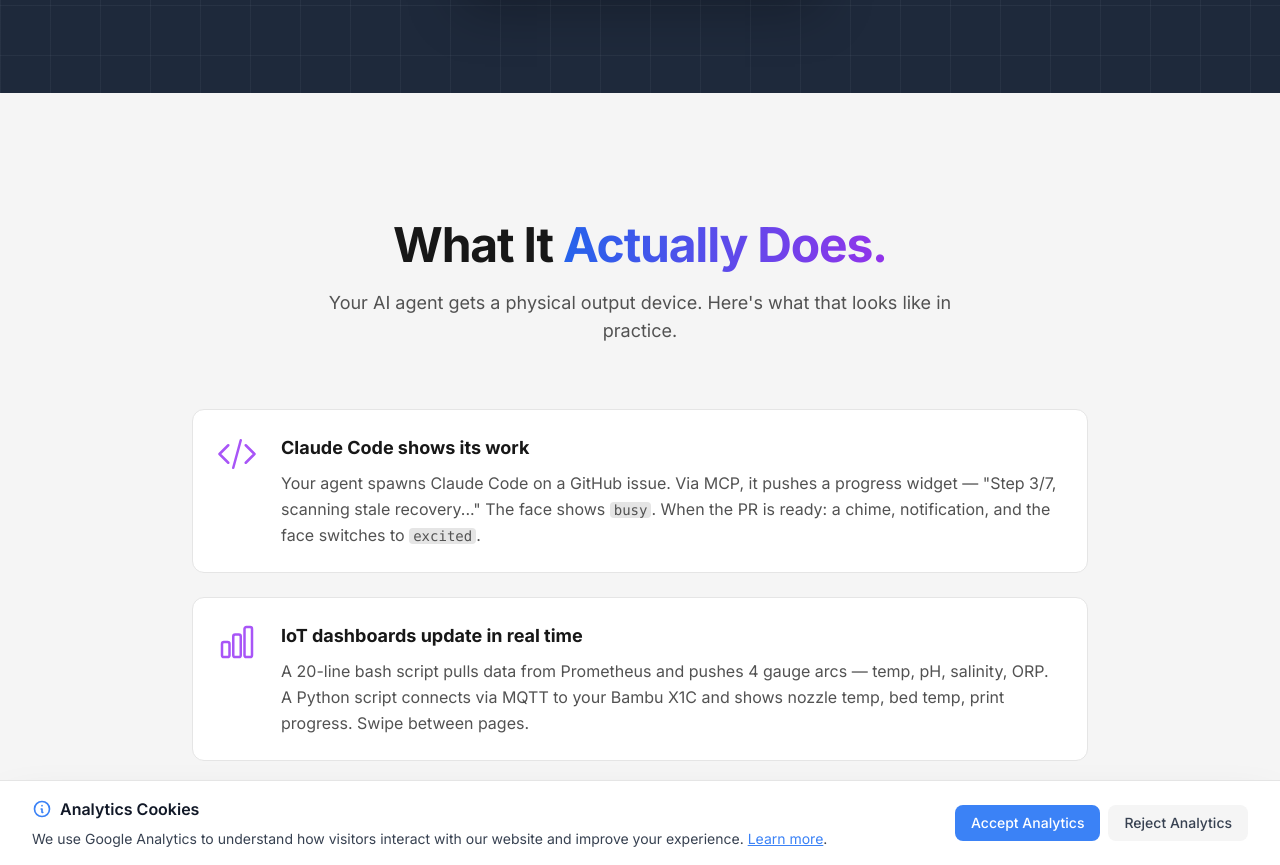
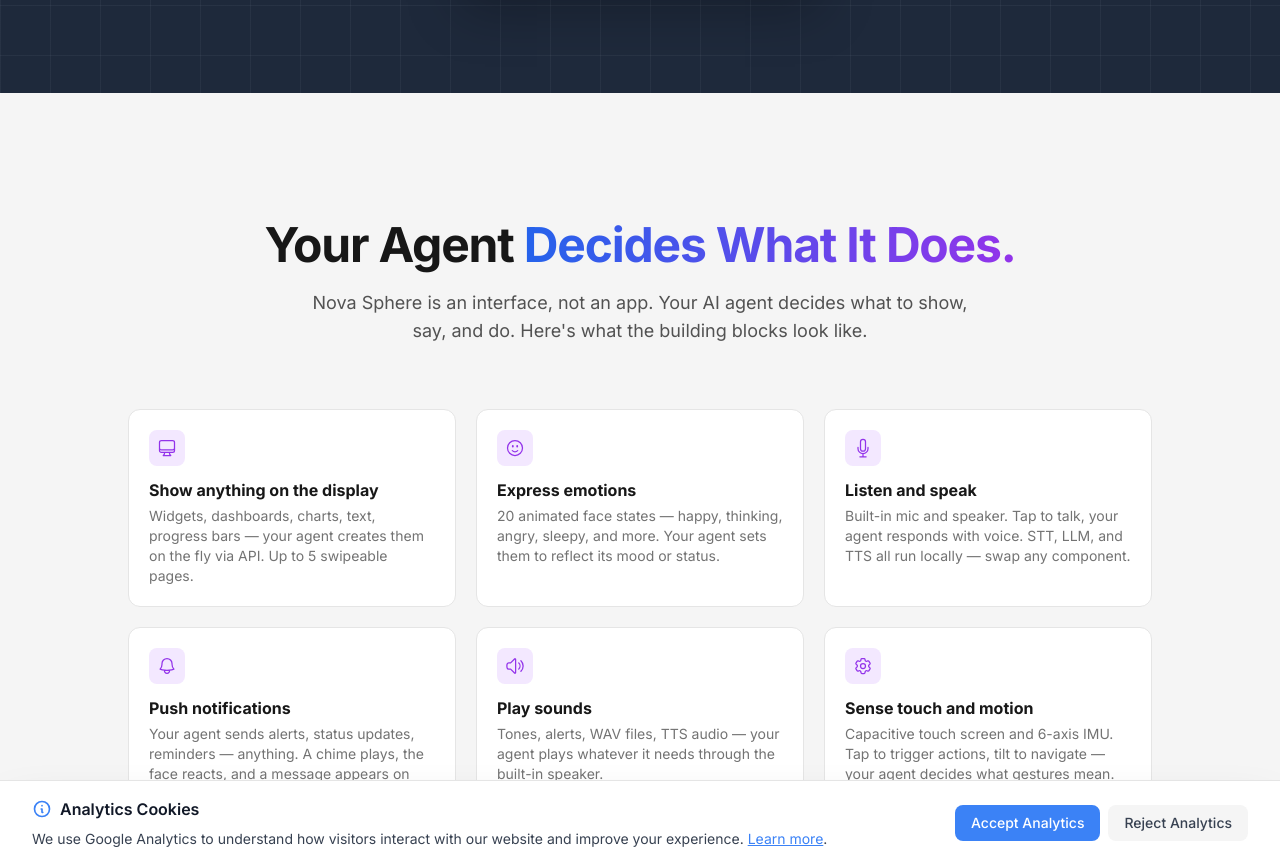
Before and after one commit to angeldimitrov/angeldimitrov.github.io, a Jekyll site: the page built from nova-sphere.html, in a window 1280 px wide and 900 px high, scrolled down 1819 px, cut to the strip 35-900 px from the top of the window. Built offline with Jekyll 4.4.1, drawn with Linux system fonts in a browser that asks for light colours; some of the changed text lies outside the part shown.

Commit message:
refactor(nova-sphere): rewrite capabilities as 9 building-block cards
Reframes "What It Actually Does" → "Your Agent Decides What It Does"
to convey Nova Sphere as an open interface rather than a device with
pre-defined features. 9 cards cover display, emotions, voice,
notifications, sounds, touch/motion, face styles, OTA, and no lock-in.

Co-Authored-By: Claude Opus 4.6 <noreply@anthropic.com>

```diff
--- a/nova-sphere.html
+++ b/nova-sphere.html
@@ -67,54 +67,99 @@ image: /assets/images/nova-sphere/hero-happy.jpg
   <div class="container">
     <div class="text-center mb-12 md:mb-16">
       <h2 class="text-3xl font-bold md:text-4xl lg:text-5xl text-neutral-900 mb-5">
-        What It <span class="gradient-text-light">Actually Does.</span>
+        Your Agent <span class="gradient-text-light">Decides What It Does.</span>
       </h2>
       <p class="text-lg text-neutral-600 max-w-2xl mx-auto">
-        Your AI agent gets a physical output device. Here's what that looks like in practice.
+        Nova Sphere is an interface, not an app. Your AI agent decides what to show, say, and do. Here's what the building blocks look like.
       </p>
     </div>
 
-    <div class="max-w-4xl mx-auto space-y-6">
-      <div class="card p-6 grid grid-cols-1 md:grid-cols-[auto_1fr] gap-4 md:gap-6">
-        <div class="w-10 h-10 flex-shrink-0">
-          <svg xmlns="http://www.w3.org/2000/svg" fill="none" viewBox="0 0 24 24" stroke-width="1.5" stroke="currentColor" class="w-10 h-10 text-purple-500"><path stroke-linecap="round" stroke-linejoin="round" d="M17.25 6.75 22.5 12l-5.25 5.25m-10.5 0L1.5 12l5.25-5.25m7.5-3-4.5 16.5" /></svg>
+    <div class="max-w-5xl mx-auto grid grid-cols-1 md:grid-cols-2 lg:grid-cols-3 gap-5">
+      <!-- Display -->
+      <div class="card p-5">
+        <div class="w-9 h-9 rounded-lg bg-purple-100 flex items-center justify-center mb-3">
+          <svg xmlns="http://www.w3.org/2000/svg" fill="none" viewBox="0 0 24 24" stroke-width="1.5" stroke="currentColor" class="w-5 h-5 text-purple-600"><path stroke-linecap="round" stroke-linejoin="round" d="M9 17.25v1.007a3 3 0 0 1-.879 2.122L7.5 21h9l-.621-.621A3 3 0 0 1 15 18.257V17.25m6-12V15a2.25 2.25 0 0 1-2.25 2.25H5.25A2.25 2.25 0 0 1 3 15V5.25m18 0A2.25 2.25 0 0 0 18.75 3H5.25A2.25 2.25 0 0 0 3 5.25m18 0V12a2.25 2.25 0 0 1-2.25 2.25H5.25A2.25 2.25 0 0 1 3 12V5.25" /></svg>
         </div>
-        <div>
-          <h3 class="text-lg font-bold text-neutral-900 mb-2">Claude Code shows its work</h3>
-          <p class="text-neutral-600">Your agent spawns Claude Code on a GitHub issue. Via MCP, it pushes a progress widget — "Step 3/7, scanning stale recovery..." The face shows <code class="text-sm bg-neutral-200 px-1 rounded">busy</code>. When the PR is ready: a chime, notification, and the face switches to <code class="text-sm bg-neutral-200 px-1 rounded">excited</code>.</p>
-        </div>
+        <h3 class="text-base font-bold text-neutral-900 mb-1">Show anything on the display</h3>
+        <p class="text-neutral-500 text-sm">Widgets, dashboards, charts, text, progress bars — your agent creates them on the fly via API. Up to 5 swipeable pages.</p>
       </div>
 
-      <div class="card p-6 grid grid-cols-1 md:grid-cols-[auto_1fr] gap-4 md:gap-6">
-        <div class="w-10 h-10 flex-shrink-0">
-          <svg xmlns="http://www.w3.org/2000/svg" fill="none" viewBox="0 0 24 24" stroke-width="1.5" stroke="currentColor" class="w-10 h-10 text-purple-500"><path stroke-linecap="round" stroke-linejoin="round" d="M3 13.125C3 12.504 3.504 12 4.125 12h2.25c.621 0 1.125.504 1.125 1.125v6.75C7.5 20.496 6.996 21 6.375 21h-2.25A1.125 1.125 0 0 1 3 19.875v-6.75ZM9.75 8.625c0-.621.504-1.125 1.125-1.125h2.25c.621 0 1.125.504 1.125 1.125v11.25c0 .621-.504 1.125-1.125 1.125h-2.25a1.125 1.125 0 0 1-1.125-1.125V8.625ZM16.5 4.125c0-.621.504-1.125 1.125-1.125h2.25C20.496 3 21 3.504 21 4.125v15.75c0 .621-.504 1.125-1.125 1.125h-2.25a1.125 1.125 0 0 1-1.125-1.125V4.125Z" /></svg>
+      <!-- Emotions -->
+      <div class="card p-5">
+        <div class="w-9 h-9 rounded-lg bg-purple-100 flex items-center justify-center mb-3">
+          <svg xmlns="http://www.w3.org/2000/svg" fill="none" viewBox="0 0 24 24" stroke-width="1.5" stroke="currentColor" class="w-5 h-5 text-purple-600"><path stroke-linecap="round" stroke-linejoin="round" d="M15.182 15.182a4.5 4.5 0 0 1-6.364 0M21 12a9 9 0 1 1-18 0 9 9 0 0 1 18 0ZM9.75 9.75c0 .414-.168.75-.375.75S9 10.164 9 9.75 9.168 9 9.375 9s.375.336.375.75Zm-.375 0h.008v.015h-.008V9.75Zm5.625 0c0 .414-.168.75-.375.75s-.375-.336-.375-.75.168-.75.375-.75.375.336.375.75Zm-.375 0h.008v.015h-.008V9.75Z" /></svg>
         </div>
-        <div>
-          <h3 class="text-lg font-bold text-neutral-900 mb-2">IoT dashboards update in real time</h3>
-          <p class="text-neutral-600">A 20-line bash script pulls data from Prometheus and pushes 4 gauge arcs — temp, pH, salinity, ORP. A Python script connects via MQTT to your Bambu X1C and shows nozzle temp, bed temp, print progress. Swipe between pages.</p>
-        </div>
+        <h3 class="text-base font-bold text-neutral-900 mb-1">Express emotions</h3>
+        <p class="text-neutral-500 text-sm">20 animated face states — happy, thinking, angry, sleepy, and more. Your agent sets them to reflect its mood or status.</p>
       </div>
 
-      <div class="card p-6 grid grid-cols-1 md:grid-cols-[auto_1fr] gap-4 md:gap-6">
-        <div class="w-10 h-10 flex-shrink-0">
-          <svg xmlns="http://www.w3.org/2000/svg" fill="none" viewBox="0 0 24 24" stroke-width="1.5" stroke="currentColor" class="w-10 h-10 text-purple-500"><path stroke-linecap="round" stroke-linejoin="round" d="M12 18.75a6 6 0 0 0 6-6v-1.5m-6 7.5a6 6 0 0 1-6-6v-1.5m6 7.5v3.75m-3.75 0h7.5M12 15.75a3 3 0 0 1-3-3V4.5a3 3 0 1 1 6 0v8.25a3 3 0 0 1-3 3Z" /></svg>
+      <!-- Voice -->
+      <div class="card p-5">
+        <div class="w-9 h-9 rounded-lg bg-purple-100 flex items-center justify-center mb-3">
+          <svg xmlns="http://www.w3.org/2000/svg" fill="none" viewBox="0 0 24 24" stroke-width="1.5" stroke="currentColor" class="w-5 h-5 text-purple-600"><path stroke-linecap="round" stroke-linejoin="round" d="M12 18.75a6 6 0 0 0 6-6v-1.5m-6 7.5a6 6 0 0 1-6-6v-1.5m6 7.5v3.75m-3.75 0h7.5M12 15.75a3 3 0 0 1-3-3V4.5a3 3 0 1 1 6 0v8.25a3 3 0 0 1-3 3Z" /></svg>
         </div>
-        <div>
-          <h3 class="text-lg font-bold text-neutral-900 mb-2">Tap to talk — voice runs locally</h3>
-          <p class="text-neutral-600">Tap the sphere. INMP441 mic captures audio → WebSocket stream to companion server → faster-whisper (STT) → Ollama/gemma3 (LLM) → edge-tts (TTS) → speaker. Swap any component. No cloud dependency unless you want one.</p>
-        </div>
+        <h3 class="text-base font-bold text-neutral-900 mb-1">Listen and speak</h3>
+        <p class="text-neutral-500 text-sm">Built-in mic and speaker. Tap to talk, your agent responds with voice. STT, LLM, and TTS all run locally — swap any component.</p>
       </div>
 
-      <div class="card p-6 grid grid-cols-1 md:grid-cols-[auto_1fr] gap-4 md:gap-6">
-        <div class="w-10 h-10 flex-shrink-0">
-          <svg xmlns="http://www.w3.org/2000/svg" fill="none" viewBox="0 0 24 24" stroke-width="1.5" stroke="currentColor" class="w-10 h-10 text-purple-500"><path stroke-linecap="round" stroke-linejoin="round" d="M12 3v2.25m6.364.386-1.591 1.591M21 12h-2.25m-.386 6.364-1.591-1.591M12 18.75V21m-4.773-4.227-1.591 1.591M5.25 12H3m4.227-4.773L5.636 5.636M15.75 12a3.75 3.75 0 1 1-7.5 0 3.75 3.75 0 0 1 7.5 0Z" /></svg>
+      <!-- Notifications -->
+      <div class="card p-5">
+        <div class="w-9 h-9 rounded-lg bg-purple-100 flex items-center justify-center mb-3">
+          <svg xmlns="http://www.w3.org/2000/svg" fill="none" viewBox="0 0 24 24" stroke-width="1.5" stroke="currentColor" class="w-5 h-5 text-purple-600"><path stroke-linecap="round" stroke-linejoin="round" d="M14.857 17.082a23.848 23.848 0 0 0 5.454-1.31A8.967 8.967 0 0 1 18 9.75V9A6 6 0 0 0 6 9v.75a8.967 8.967 0 0 1-2.312 6.022c1.733.64 3.56 1.085 5.455 1.31m5.714 0a24.255 24.255 0 0 1-5.714 0m5.714 0a3 3 0 1 1-5.714 0" /></svg>
         </div>
-        <div>
-          <h3 class="text-lg font-bold text-neutral-900 mb-2">OpenClaw morning briefing</h3>
-          <p class="text-neutral-600">Your OpenClaw agent runs a heartbeat check: weather, unread emails, today's tasks, reef sensors. It pushes each to the display, narrates via TTS, and ends with "Hey Nova, ask me anything." All orchestrated by the agent, no human input.</p>
+        <h3 class="text-base font-bold text-neutral-900 mb-1">Push notifications</h3>
+        <p class="text-neutral-500 text-sm">Your agent sends alerts, status updates, reminders — anything. A chime plays, the face reacts, and a message appears on screen.</p>
+      </div>
+
+      <!-- Sound -->
+      <div class="card p-5">
+        <div class="w-9 h-9 rounded-lg bg-purple-100 flex items-center justify-center mb-3">
+          <svg xmlns="http://www.w3.org/2000/svg" fill="none" viewBox="0 0 24 24" stroke-width="1.5" stroke="currentColor" class="w-5 h-5 text-purple-600"><path stroke-linecap="round" stroke-linejoin="round" d="M19.114 5.636a9 9 0 0 1 0 12.728M16.463 8.288a5.25 5.25 0 0 1 0 7.424M6.75 8.25l4.72-4.72a.75.75 0 0 1 1.28.53v15.88a.75.75 0 0 1-1.28.53l-4.72-4.72H4.51c-.88 0-1.704-.507-1.938-1.354A9.009 9.009 0 0 1 2.25 12c0-.83.112-1.633.322-2.396C2.806 8.756 3.63 8.25 4.51 8.25H6.75Z" /></svg>
         </div>
+        <h3 class="text-base font-bold text-neutral-900 mb-1">Play sounds</h3>
+        <p class="text-neutral-500 text-sm">Tones, alerts, WAV files, TTS audio — your agent plays whatever it needs through the built-in speaker.</p>
+      </div>
+
+      <!-- Sense -->
+      <div class="card p-5">
+        <div class="w-9 h-9 rounded-lg bg-purple-100 flex items-center justify-center mb-3">
+          <svg xmlns="http://www.w3.org/2000/svg" fill="none" viewBox="0 0 24 24" stroke-width="1.5" stroke="currentColor" class="w-5 h-5 text-purple-600"><path stroke-linecap="round" stroke-linejoin="round" d="M9.594 3.94c.09-.542.56-.94 1.11-.94h2.593c.55 0 1.02.398 1.11.94l.213 1.281c.063.374.313.686.645.87.074.04.147.083.22.127.325.196.72.257 1.075.124l1.217-.456a1.125 1.125 0 0 1 1.37.49l1.296 2.247a1.125 1.125 0 0 1-.26 1.431l-1.003.827c-.293.241-.438.613-.43.992a7.723 7.723 0 0 1 0 .255c-.008.378.137.75.43.991l1.004.827c.424.35.534.955.26 1.43l-1.298 2.247a1.125 1.125 0 0 1-1.369.491l-1.217-.456c-.355-.133-.75-.072-1.076.124a6.47 6.47 0 0 1-.22.128c-.331.183-.581.495-.644.869l-.213 1.281c-.09.543-.56.94-1.11.94h-2.594c-.55 0-1.019-.398-1.11-.94l-.213-1.281c-.062-.374-.312-.686-.644-.87a6.52 6.52 0 0 1-.22-.127c-.325-.196-.72-.257-1.076-.124l-1.217.456a1.125 1.125 0 0 1-1.369-.49l-1.297-2.247a1.125 1.125 0 0 1 .26-1.431l1.004-.827c.292-.24.437-.613.43-.991a6.932 6.932 0 0 1 0-.255c.007-.38-.138-.751-.43-.992l-1.004-.827a1.125 1.125 0 0 1-.26-1.43l1.297-2.247a1.125 1.125 0 0 1 1.37-.491l1.216.456c.356.133.751.072 1.076-.124.072-.044.146-.086.22-.128.332-.183.582-.495.644-.869l.214-1.28Z" /><path stroke-linecap="round" stroke-linejoin="round" d="M15 12a3 3 0 1 1-6 0 3 3 0 0 1 6 0Z" /></svg>
+        </div>
+        <h3 class="text-base font-bold text-neutral-900 mb-1">Sense touch and motion</h3>
+        <p class="text-neutral-500 text-sm">Capacitive touch screen and 6-axis IMU. Tap to trigger actions, tilt to navigate — your agent decides what gestures mean.</p>
+      </div>
+
+      <!-- Face styles -->
+      <div class="card p-5">
+        <div class="w-9 h-9 rounded-lg bg-purple-100 flex items-center justify-center mb-3">
+          <svg xmlns="http://www.w3.org/2000/svg" fill="none" viewBox="0 0 24 24" stroke-width="1.5" stroke="currentColor" class="w-5 h-5 text-purple-600"><path stroke-linecap="round" stroke-linejoin="round" d="M9.53 16.122a3 3 0 0 0-5.78 1.128 2.25 2.25 0 0 1-2.4 2.245 4.5 4.5 0 0 0 8.4-2.245c0-.399-.078-.78-.22-1.128Zm0 0a15.998 15.998 0 0 0 3.388-1.62m-5.043-.025a15.994 15.994 0 0 1 1.622-3.395m3.42 3.42a15.995 15.995 0 0 0 4.764-4.648l3.876-5.814a1.151 1.151 0 0 0-1.597-1.597L14.146 6.32a15.996 15.996 0 0 0-4.649 4.763m3.42 3.42a6.776 6.776 0 0 0-3.42-3.42" /></svg>
+        </div>
+        <h3 class="text-base font-bold text-neutral-900 mb-1">Wear any face</h3>
+        <p class="text-neutral-500 text-sm">4 built-in face styles (OpenClaw, Claude, Ollama, default). Add your own in C++ — eyes, mouth, eyebrows, extras are all customizable.</p>
+      </div>
+
+      <!-- OTA -->
+      <div class="card p-5">
+        <div class="w-9 h-9 rounded-lg bg-purple-100 flex items-center justify-center mb-3">
+          <svg xmlns="http://www.w3.org/2000/svg" fill="none" viewBox="0 0 24 24" stroke-width="1.5" stroke="currentColor" class="w-5 h-5 text-purple-600"><path stroke-linecap="round" stroke-linejoin="round" d="M3 16.5v2.25A2.25 2.25 0 0 0 5.25 21h13.5A2.25 2.25 0 0 0 21 18.75V16.5M16.5 12 12 16.5m0 0L7.5 12m4.5 4.5V3" /></svg>
+        </div>
+        <h3 class="text-base font-bold text-neutral-900 mb-1">Flash firmware over WiFi</h3>
+        <p class="text-neutral-500 text-sm">OTA updates via API or MCP. Your agent can even update its own firmware. Full source code included — fork and modify anything.</p>
+      </div>
+
+      <!-- Open -->
+      <div class="card p-5">
+        <div class="w-9 h-9 rounded-lg bg-purple-100 flex items-center justify-center mb-3">
+          <svg xmlns="http://www.w3.org/2000/svg" fill="none" viewBox="0 0 24 24" stroke-width="1.5" stroke="currentColor" class="w-5 h-5 text-purple-600"><path stroke-linecap="round" stroke-linejoin="round" d="M13.5 10.5V6.75a4.5 4.5 0 1 1 9 0v3.75M3.75 21.75h10.5a2.25 2.25 0 0 0 2.25-2.25v-6.75a2.25 2.25 0 0 0-2.25-2.25H3.75a2.25 2.25 0 0 0-2.25 2.25v6.75a2.25 2.25 0 0 0 2.25 2.25Z" /></svg>
+        </div>
+        <h3 class="text-base font-bold text-neutral-900 mb-1">No lock-in, no cloud, no subscription</h3>
+        <p class="text-neutral-500 text-sm">REST API, MCP, WebSocket — pick your protocol. Works with any language, any AI, any automation. You own the hardware and the code.</p>
       </div>
     </div>
+
+    <p class="text-center text-neutral-400 text-sm mt-8 max-w-2xl mx-auto">
+      These are building blocks, not pre-built features. Your AI agent combines them however it wants — that's the point.
+    </p>
   </div>
 </section>
 
```
Also changed, not shown: dist/styles.css.
